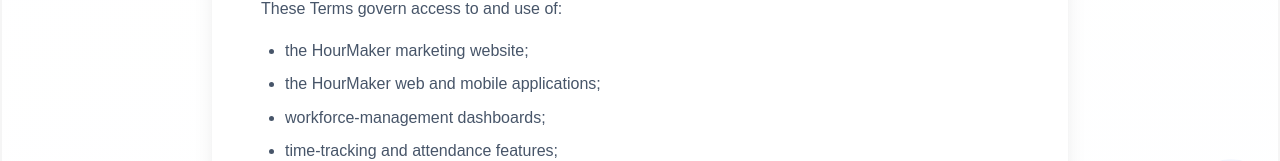
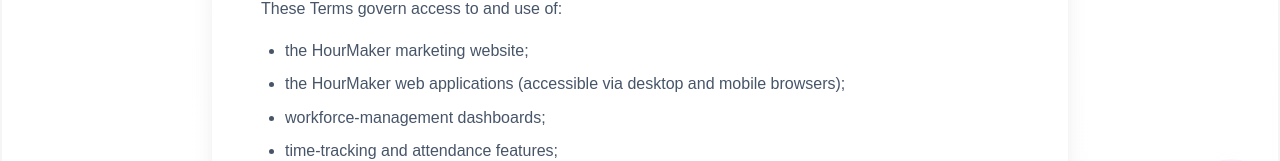
Before and after one commit to ekaggatatech/hourmaker-home, a React (Vite) app: page /terms in a window 1280 px wide. Shown: the part 549-710 px from the top of the page. Built offline with nearby package versions, Linux system fonts and the light colour scheme; no server answers.

Commit message:
Updated T&C

```diff
--- a/src/pages/TermsPage.jsx
+++ b/src/pages/TermsPage.jsx
@@ -37,7 +37,7 @@
                 </p>
                 <ul className="list-disc pl-6 text-muted-foreground space-y-2 mt-4">
                   <li>the HourMaker marketing website;</li>
-                  <li>the HourMaker web and mobile applications;</li>
+                  <li>the HourMaker web applications (accessible via desktop and mobile browsers);</li>
                   <li>workforce-management dashboards;</li>
                   <li>time-tracking and attendance features;</li>
                   <li>leave and holiday management;</li>
```
